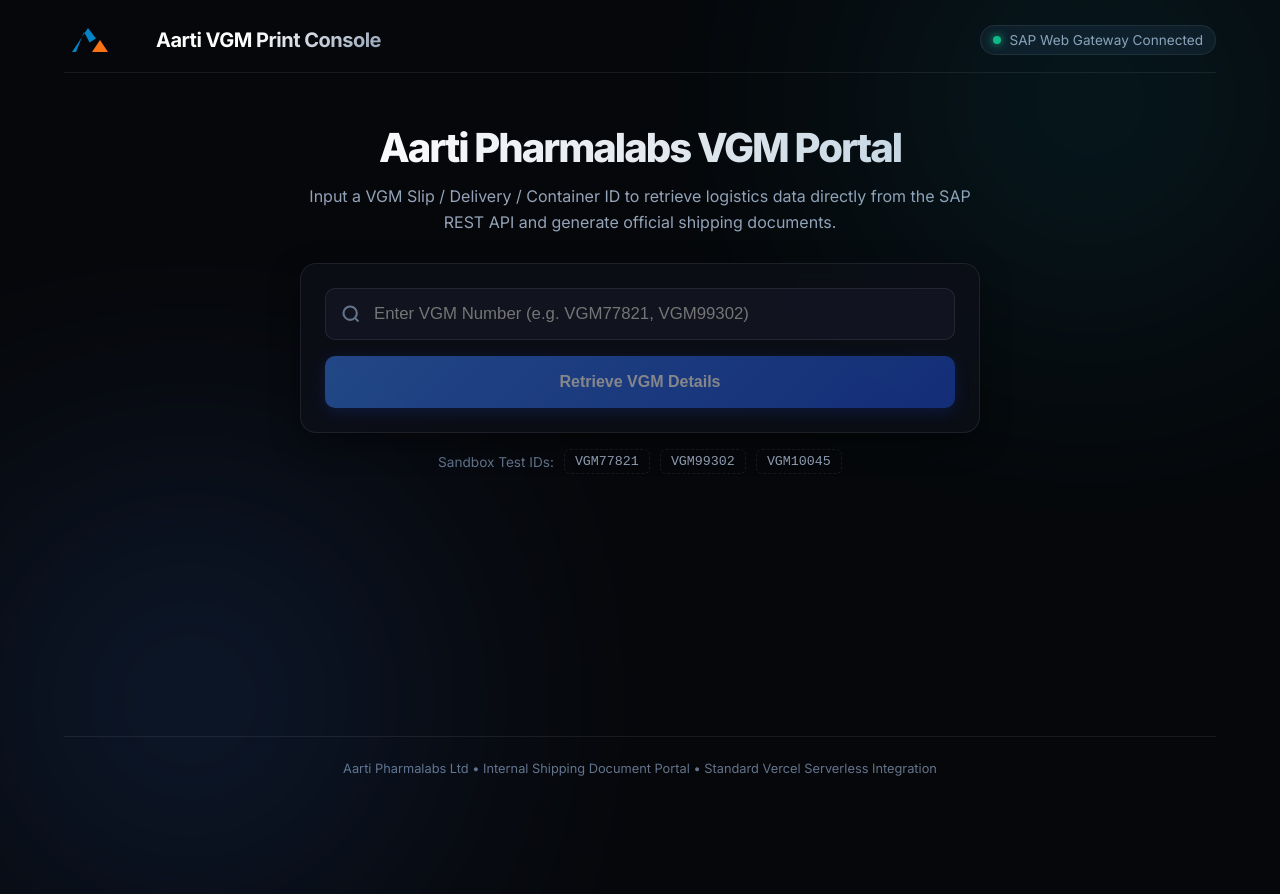
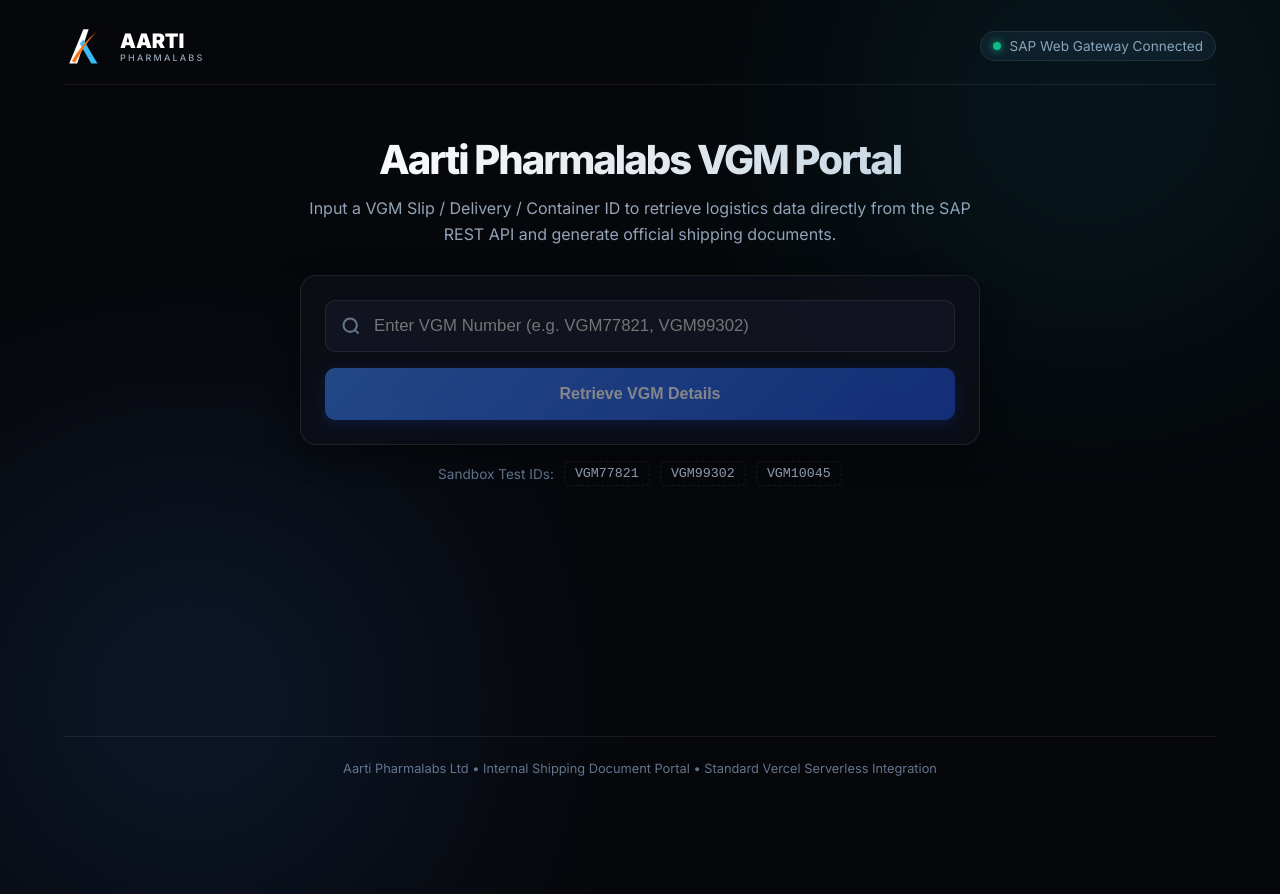
Before and after one commit to MortalGT/AartiVGMPrint, a Next.js app: page / in a window 1280 px wide. Shown: the top 894 px of the page. Built offline with nearby package versions, Linux system fonts and the light colour scheme.

Commit message:
style: implement official high-fidelity Aarti Pharmalabs logo in screen and print views

```diff
--- a/src/app/globals.css
+++ b/src/app/globals.css
@@ -15,6 +15,11 @@
   --error: #ef4444;
   --error-bg: rgba(239, 68, 68, 0.07);
   --font-family: var(--font-sans), system-ui, -apple-system, sans-serif;
+
+  /* Logo Screen/Dark-mode Colors */
+  --logo-dark-blue: #ffffff;
+  --logo-light-blue: #38bdf8;
+  --logo-orange: #f97316;
 }
 
 /* SCREEN RESET & GENERAL BASE */
@@ -89,19 +94,40 @@
   padding-bottom: 16px;
 }
 
-.logo-section {
+/* BRAND LOGO GRAPHIC SYSTEM */
+.aarti-brand-logo {
   display: flex;
   align-items: center;
   gap: 12px;
 }
 
-.logo-text {
-  font-size: 1.25rem;
-  font-weight: 700;
-  letter-spacing: -0.5px;
-  background: linear-gradient(135deg, #ffffff 40%, var(--text-secondary) 100%);
-  -webkit-background-clip: text;
-  -webkit-text-fill-color: transparent;
+.aarti-symbol {
+  width: 44px;
+  height: 44px;
+  flex-shrink: 0;
+}
+
+.aarti-text-group {
+  display: flex;
+  flex-direction: column;
+  line-height: 1;
+}
+
+.aarti-text-top {
+  font-size: 20px;
+  font-weight: 900;
+  letter-spacing: -0.2px;
+  color: var(--logo-dark-blue);
+  transition: color 0.2s ease;
+}
+
+.aarti-text-bottom {
+  font-size: 9px;
+  font-weight: 500;
+  letter-spacing: 2.2px;
+  color: var(--text-secondary);
+  margin-top: 2px;
+  transition: color 0.2s ease;
 }
 
 .connection-badge {
@@ -695,6 +721,13 @@
     padding: 0 !important;
   }
 
+  /* Setup brand print logo values */
+  :root {
+    --logo-dark-blue: #0c3260 !important;
+    --logo-light-blue: #0092d6 !important;
+    --logo-orange: #ea5e1a !important;
+  }
+
   /* Show Aarti print layout container */
   .aarti-print-document {
     display: block !important;
@@ -716,21 +749,35 @@
     align-items: center;
     justify-content: flex-start;
     position: relative;
+    height: 70px;
   }
 
-  .aarti-logo-print {
-    width: 90px;
-    height: auto;
+  .header-logo-container .aarti-brand-logo {
     position: absolute;
     left: 0;
     top: 50%;
     transform: translateY(-50%);
   }
 
+  .aarti-symbol {
+    width: 50px !important;
+    height: 50px !important;
+  }
+
+  .aarti-text-top {
+    font-size: 24px !important;
+    color: #0c3260 !important;
+  }
+
+  .aarti-text-bottom {
+    font-size: 10px !important;
+    color: #718096 !important;
+  }
+
   .header-titles {
     text-align: center;
     width: 100%;
-    padding-left: 100px; /* offset the logo width */
+    padding-left: 140px; /* offset the logo width */
   }
 
   .aarti-title-main {
--- a/src/app/page.tsx
+++ b/src/app/page.tsx
@@ -93,13 +93,16 @@
 
         {/* HEADER SECTION (Screen Only) */}
         <header className="screen-header">
-          <div className="logo-section">
-            {/* Stylized Aarti Logo Icon */}
-            <svg className="logo-icon-svg" viewBox="0 0 100 40" fill="none" xmlns="http://www.w3.org/2000/svg" style={{ height: '32px' }}>
-              <path d="M10 35 L30 5 L40 18 L32 23 L25 10 L15 35 Z" fill="#0284c7" />
-              <path d="M35 35 L45 20 L55 35 Z" fill="#f97316" />
+          <div className="aarti-brand-logo">
+            <svg className="aarti-symbol" viewBox="0 0 100 100" fill="none" xmlns="http://www.w3.org/2000/svg">
+              <path d="M12 90 L44 12 L56 12 L30 90 Z" fill="var(--logo-dark-blue)" />
+              <path d="M44 35 L76 90 L62 90 L36 45 Z" fill="var(--logo-light-blue)" />
+              <path d="M18 84 C32 60, 52 35, 78 15 C60 30, 42 58, 25 88 Z" fill="var(--logo-orange)" />
             </svg>
-            <span className="logo-text">Aarti VGM Print Console</span>
+            <div className="aarti-text-group">
+              <div className="aarti-text-top">AARTI</div>
+              <div className="aarti-text-bottom">PHARMALABS</div>
+            </div>
           </div>
           <div className="connection-badge">
             <span className="status-indicator active"></span>
@@ -354,11 +357,17 @@
           {/* Header Section */}
           <div className="print-header-layout">
             <div className="header-logo-container">
-              {/* Exact Stylized Logo from Aarti Pharmalabs */}
-              <svg className="aarti-logo-print" viewBox="0 0 120 40" fill="none" xmlns="http://www.w3.org/2000/svg">
-                <path d="M10 32 L35 4 L48 18 L38 23 L30 11 L18 32 Z" fill="#0f4c81" />
-                <path d="M42 32 L54 16 L66 32 Z" fill="#f05a28" />
-              </svg>
+              <div className="aarti-brand-logo">
+                <svg className="aarti-symbol" viewBox="0 0 100 100" fill="none" xmlns="http://www.w3.org/2000/svg">
+                  <path d="M12 90 L44 12 L56 12 L30 90 Z" fill="var(--logo-dark-blue)" />
+                  <path d="M44 35 L76 90 L62 90 L36 45 Z" fill="var(--logo-light-blue)" />
+                  <path d="M18 84 C32 60, 52 35, 78 15 C60 30, 42 58, 25 88 Z" fill="var(--logo-orange)" />
+                </svg>
+                <div className="aarti-text-group">
+                  <div className="aarti-text-top">AARTI</div>
+                  <div className="aarti-text-bottom">PHARMALABS</div>
+                </div>
+              </div>
               <div className="header-titles">
                 <h1 className="aarti-title-main">AARTI PHARMALABS LTD</h1>
                 <p className="aarti-address">
```
